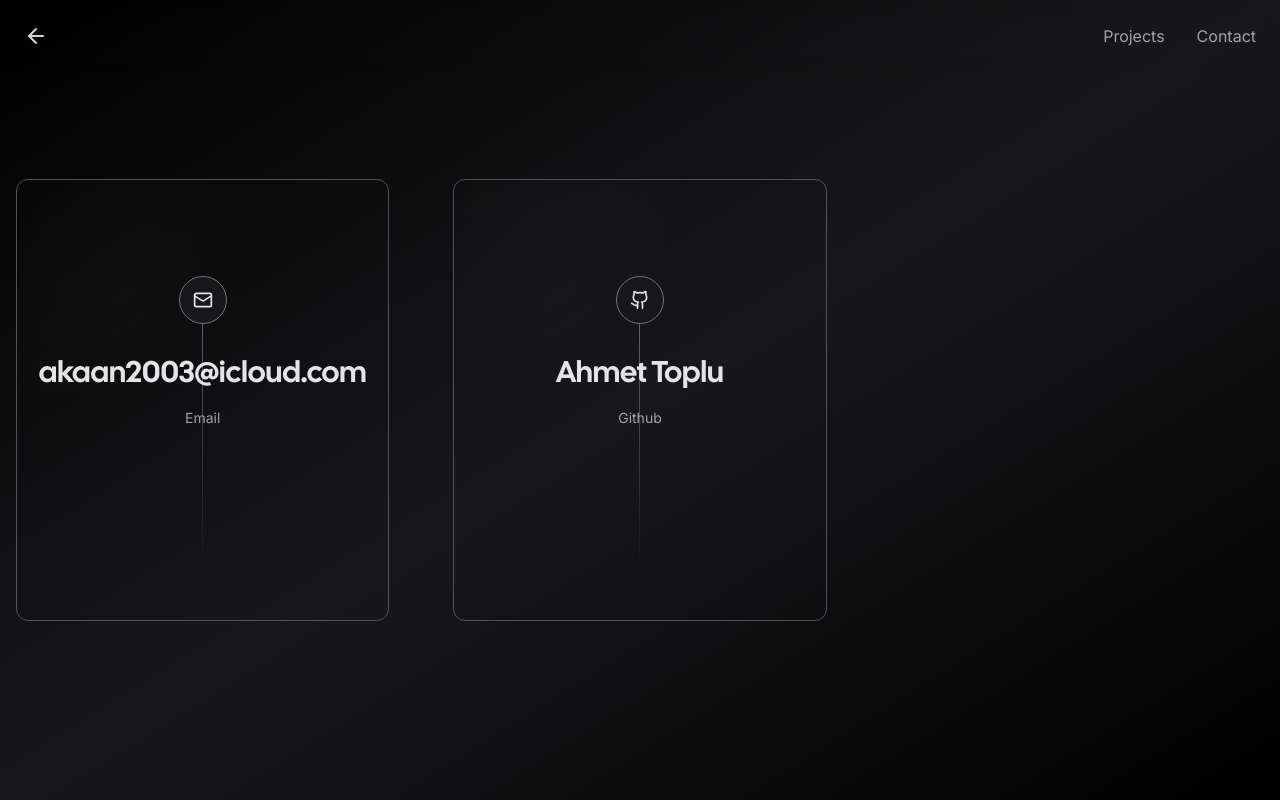
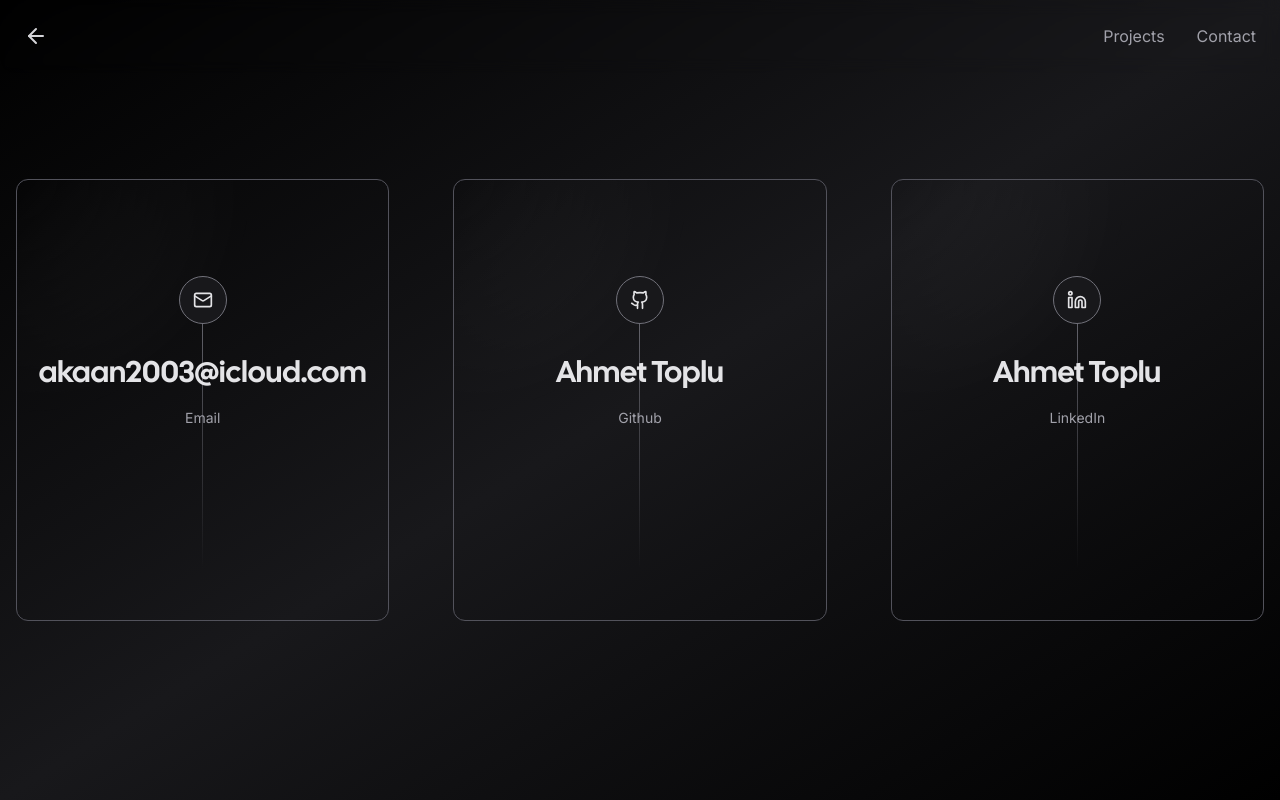
Before and after one commit to Ahmet-Toplu/portfolio-page-with-template, a Next.js app: page /contact in a window 1280 px wide. Built offline with nearby package versions, Linux system fonts and the light colour scheme; no server answers; what tailwindcss-debug-screens would draw is missing.

Commit message:
Contacts fix

```diff
--- a/app/contact/page.tsx
+++ b/app/contact/page.tsx
@@ -1,5 +1,5 @@
 "use client";
-import { Github, Mail, Twitter } from "lucide-react";
+import { Github, Mail, Linkedin } from "lucide-react";
 import Link from "next/link";
 import { Navigation } from "../components/nav";
 import { Card } from "../components/card";
@@ -15,6 +15,12 @@
 		icon: <Github size={20} />,
 		href: "https://github.com/Ahmet-Toplu",
 		label: "Github",
+		handle: "Ahmet Toplu",
+	},
+	{
+		icon: <Linkedin size={20} />,
+		href: "https://www.linkedin.com/in/ahmet-toplu-b99673226/",
+		label: "LinkedIn",
 		handle: "Ahmet Toplu",
 	},
 ];
--- a/app/projects/page.tsx
+++ b/app/projects/page.tsx
@@ -34,9 +34,9 @@
     );
 
   return (
-    <div className="relative pb-16">
+    <div className="relative pb-16 flex flex-col items-center text-center">
       <Navigation />
-      <div className="px-6 pt-20 mx-auto space-y-8 max-w-7xl lg:px-8 md:space-y-16 md:pt-24 lg:pt-32">
+      <div className="px-6 pt-20 mx-auto flex flex-col items-center space-y-8 max-w-7xl lg:px-8 md:space-y-16 md:pt-24 lg:pt-32">
         <div className="max-w-2xl mx-auto lg:mx-0">
           <h2 className="text-3xl font-bold tracking-tight text-zinc-100 sm:text-4xl">
             Projects
@@ -47,7 +47,7 @@
         </div>
         <div className="w-full h-px bg-zinc-800" />
 
-        <div className="grid grid-cols-1 gap-8 mx-auto lg:grid-cols-2 ">
+        <div className="grid grid-cols-1 gap-8 mx-auto justify-center lg:grid-cols-2">
           <Card>
             <Link href={`/projects/${featured.slug}`}>
               <article className="relative w-full h-full p-4 md:p-8">
@@ -92,7 +92,7 @@
         </div>
         <div className="hidden w-full h-px md:block bg-zinc-800" />
 
-        <div className="grid grid-cols-1 gap-4 mx-auto lg:mx-0 md:grid-cols-3">
+        <div className="grid grid-cols-1 gap-4 mx-auto justify-center lg:mx-0 md:grid-cols-3">
           <div className="grid grid-cols-1 gap-4">
             {sorted
               .filter((_, i) => i % 3 === 0)
```
